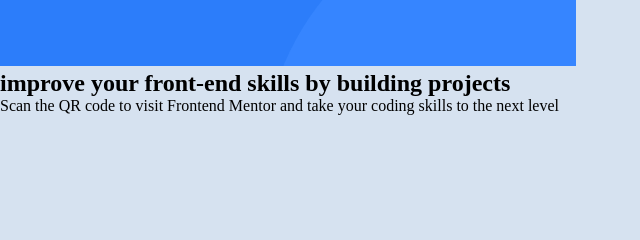
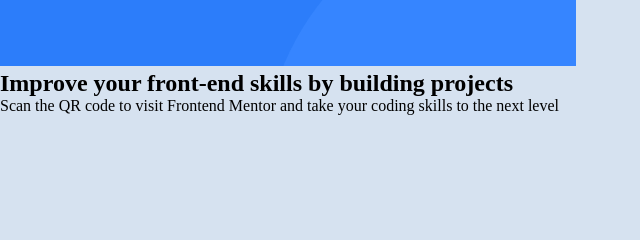
Before and after one commit to matroddev/qr-code-component, a plain HTML site: page index.html in a window 1280 px wide. Shown: the part 510-750 px from the top of the page, 0-640 px from the left. Drawn offline with Linux system fonts and the light colour scheme.

Commit message:
modifies h2 text

```diff
--- a/index.html
+++ b/index.html
@@ -19,7 +19,7 @@
 					<img src="./images/image-qr-code.png" alt="a qr code">
 				</figure>
 				<h2 class="card__title">
-					improve your front-end skills by building projects
+					Improve your front-end skills by building projects
 				</h2>
 				<p class="card__text">Scan the QR code to visit Frontend Mentor and take your coding skills to the next level</p>
 			</article>
```
